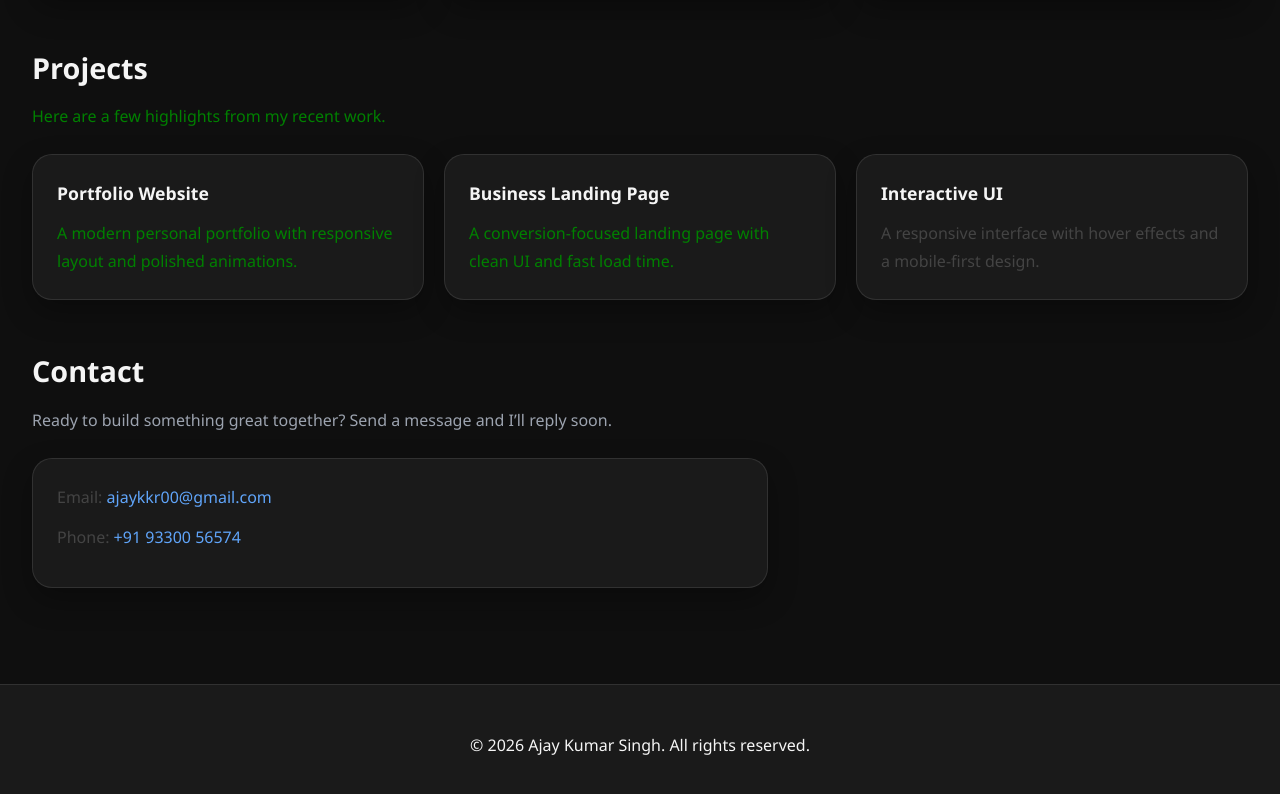
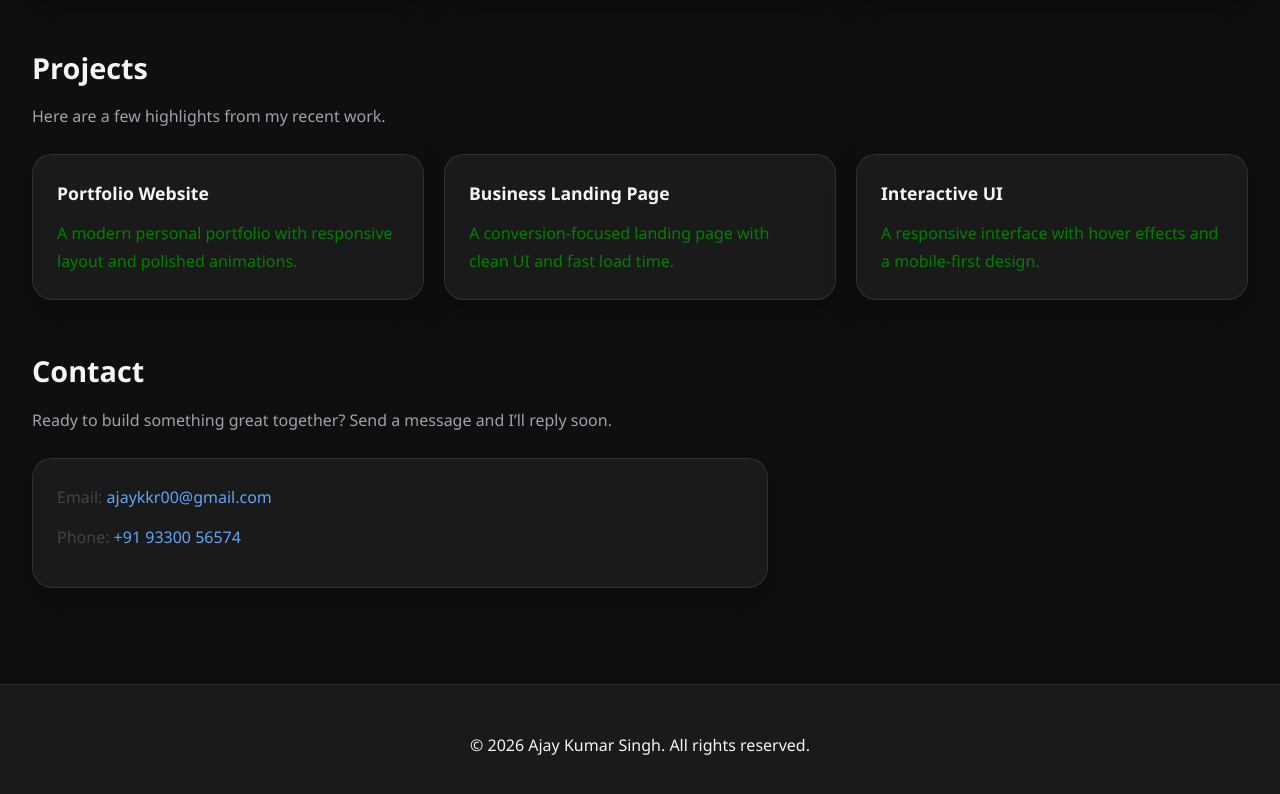
Before and after one commit to ajaycult/Profile, a plain HTML site: page index.html in a window 1280 px wide. Shown: the part 1100-1894 px from the top of the page. Drawn offline with Linux system fonts and the light colour scheme.

Commit message:
Update index.html

```diff
--- a/index.html
+++ b/index.html
@@ -84,7 +84,7 @@
     <section id="projects" class="section-block">
       <div class="section-header">
         <h2>Projects</h2>
-        <p style="color:green">Here are a few highlights from my recent work.</p>
+        <p>Here are a few highlights from my recent work.</p>
       </div>
       <div class="section-grid">
         <div class="project-card">
@@ -97,7 +97,7 @@
         </div>
         <div class="project-card">
           <h3>Interactive UI</h3>
-          <p>A responsive interface with hover effects and a mobile-first design.</p>
+          <p style="color:green">A responsive interface with hover effects and a mobile-first design.</p>
         </div>
       </div>
     </section>
```
